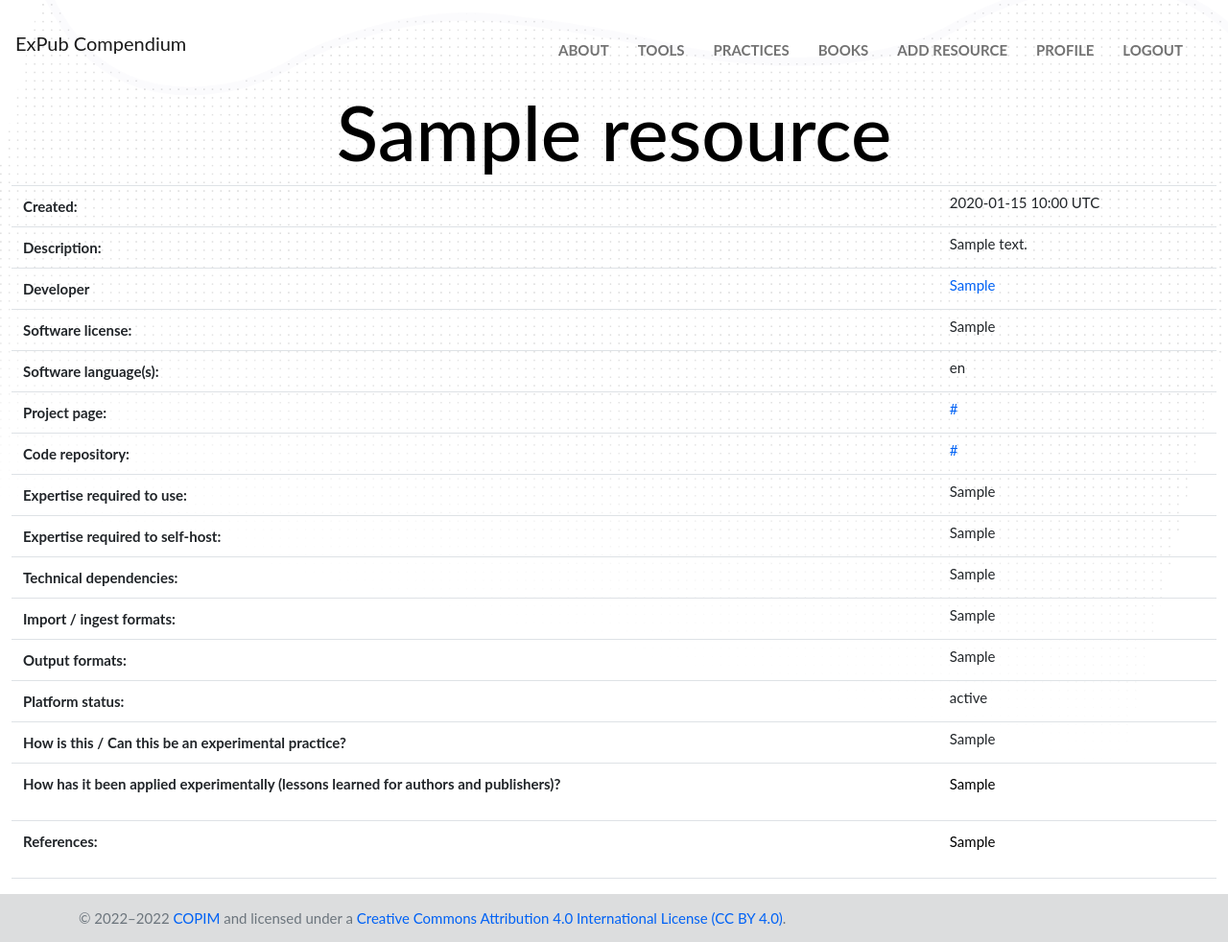
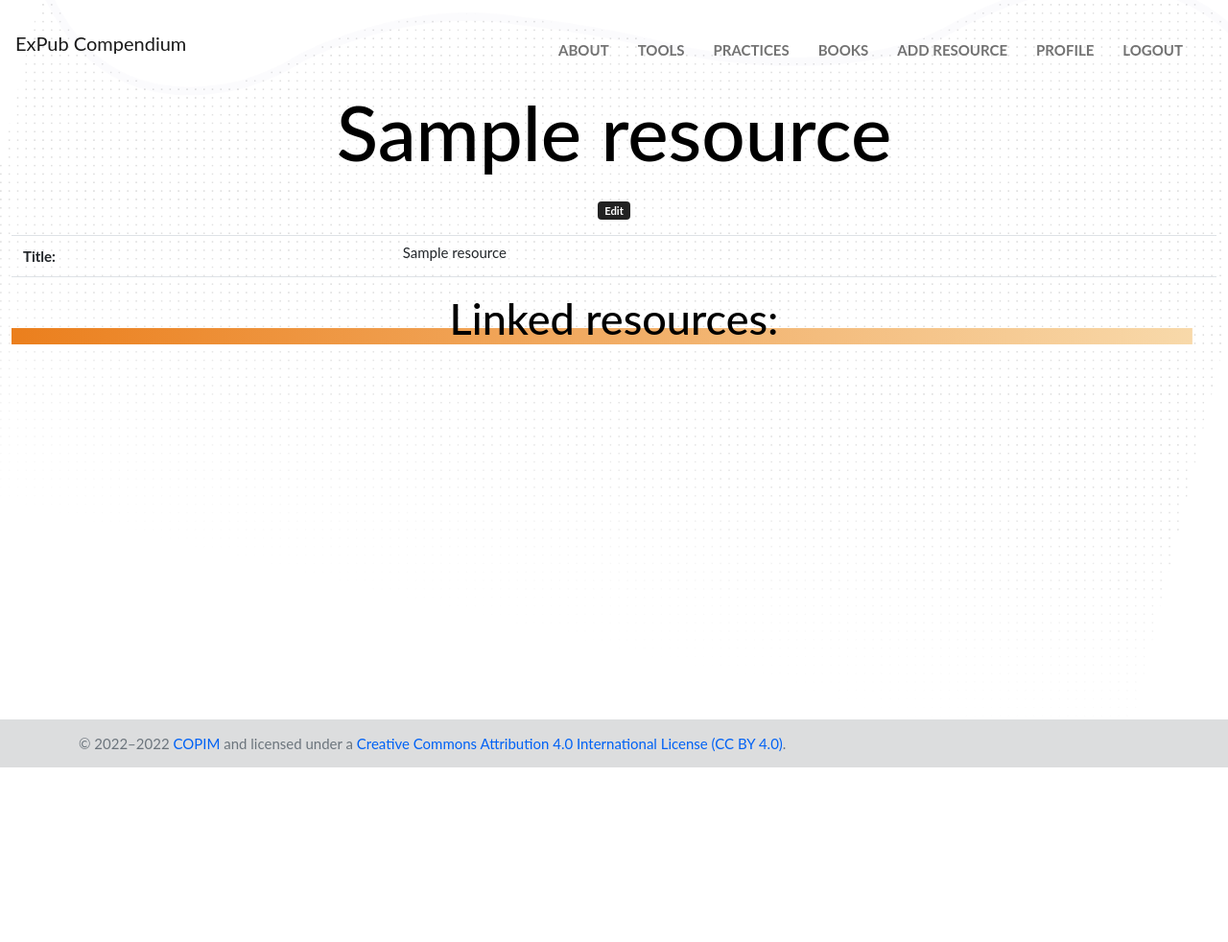
Before and after one commit to COPIM/expub_compendium, a Flask app: page /books/1 in a window 1280 px wide. Shown: the whole page at 96% size. After the commit the page ends 800 px from the top, so only its background shows below. Run offline with Flask 2, Linux system fonts and the light colour scheme; a user stored in the database is signed in; tables that the repository leaves empty hold one stand-in row (values such as "Sample post"); some libraries are stand-ins or nearby versions.

Commit message:
adding books functions

```diff
--- a/web/app/practice.py
+++ b/web/app/practice.py
@@ -56,7 +56,7 @@ def edit_practice(practice_id):
 
             return redirect(url_for('practice.get_practices',_external=True,_scheme=os.environ.get('SSL_SCHEME')))
 
-    return render_template('edit.html', resource=practice, resource_dropdown=resource_dropdown, links=existing_relationships)
+    return render_template('edit.html', resource=practice, resource_dropdown=resource_dropdown, relationships=existing_relationships)
 
 # route for function to delete a single practice from the edit page
 @practice.route('/practices/<int:practice_id>/delete', methods=('POST',))
--- a/web/app/resources.py
+++ b/web/app/resources.py
@@ -9,6 +9,7 @@ from flask import Blueprint, render_template, request, flash, redirect, url_for
 from .models import Resource
 from werkzeug.exceptions import abort
 from . import db
+from isbntools.app import *
 
 # function to retrieve data about a single resource from the database
 def get_resource(resource_id):
@@ -39,3 +40,11 @@ def get_filter_values(field):
     # sort list by alphabetical order
     field_filter = sorted(field_filter)
     return field_filter
+
+def get_book_data(isbn):
+    try:
+        book = meta(isbn)
+        book.update(cover(isbn))
+        return book
+    except:
+        pass
--- /dev/null
+++ b/web/app/templates/book.html
@@ -0,0 +1,164 @@
+{% extends 'base.html' %}
+
+{% block content %}
+
+    {% if book['thumbnail'] %}
+        <img class="img-fluid mx-auto d-block" src={{ book['thumbnail'] }} alt="cover for {{ book['Title'] }}">
+    {% else %}
+        <div class="row">
+            <div class="col">
+                <h1 class="text-center">{% block title %} {{ book['Title'] or resource['name'] }} {% endblock %}</h1>
+            </div>
+        </div>
+    {% endif %}
+    {% if current_user.is_authenticated %}
+      <div class="row text-center py-3">
+          <a href="{{ url_for('book.edit_book', book_id=resource['id']) }}">
+              <span class="badge bg-dark">Edit</span>
+          </a>
+      </div>
+    {% endif %}
+    <div class="row">
+        <div class="col">
+            <table class="table table-hover">
+                <tbody>
+                    {% if book %}
+                        <!-- fields for books from isbntools -->
+                        {% if book['Title'] %}
+                        <tr>
+                            <th>
+                                Title:
+                            </th>
+                            <td>
+                                {{ book['Title'] }}
+                            </td>
+                        </tr>
+                        {% endif %}
+                        {% if book['Authors'] %}
+                        <tr>
+                            {% if book['Authors']|length > 1 %}
+                            <th>
+                                Authors:
+                            </th>
+                            <td>
+                                {% for author in book['Authors'] %}
+                                    {{ author }},
+                                {% endfor %}
+                            </td>
+                            {% else %}
+                            <th>
+                                Author:
+                            </th>
+                            <td>
+                                {% for author in book['Authors'] %}
+                                    {{ author }}
+                                {% endfor %}
+                            </td>
+                            {% endif %}
+                        </tr>
+                        {% endif %}
+                        {% if book['ISBN-13'] %}
+                        <tr>
+                            <th>
+                                ISBN-13:
+                            </th>
+                            <td>
+                                {{ book['ISBN-13'] }}
+                            </td>
+                        </tr>
+                        {% endif %}
+                        {% if book['Year'] %}
+                        <tr>
+                            <th>
+                                Publication year:
+                            </th>
+                            <td>
+                                {{ book['Year'] }}
+                            </td>
+                        </tr>
+                        {% endif %}
+                        {% if book['Publisher'] %}
+                        <tr>
+                            <th>
+                                Publisher:
+                            </th>
+                            <td>
+                                {{ book['Publisher'] }}
+                            </td>
+                        </tr>
+                        {% endif %}
+                    {% else %}
+                        <!-- fields for books from database -->
+                        {% if resource['name'] %}
+                        <tr>
+                            <th>
+                                Title:
+                            </th>
+                            <td>
+                                {{ resource['name'] }}
+                            </td>
+                        </tr>
+                        {% endif %}
+                        {% if resource['author'] %}
+                        <tr>
+                            <th>
+                                Author:
+                            </th>
+                            <td>
+                                {{ resource['author'] }}
+                            </td>
+                        </tr>
+                        {% endif %}
+                    {% endif %}
+                </tbody>
+            </table>
+        </div>
+    </div>
+    {% if relationships %}
+    <div class="row">
+        <div class="col">
+            <h2 class="text-center">Linked resources:</h2>
+        </div>
+    </div>
+    <div class="row">
+    {% for relationship in relationships %}
+        <div class="col-md-4 col-sm-6 py-3">
+        {% if relationship['type'] == 'tool' %}
+        <div class="card text-dark bg-tool mb-3">
+            <div class="card-body">
+                <a href="{{ url_for('tool.show_tool', tool_id=relationship['id']) }}">
+                    <h3 class="card-title text-center text-dark">{{ relationship['name'] }}</h3>
+                </a>
+                <p class="card-text">
+                    {{ relationship['description']|truncate(100) }}
+                </p>
+            </div>
+        </div>
+        {% elif relationship['type'] == 'practice' %}
+        <div class="card text-dark bg-practice mb-3">
+            <div class="card-body">
+                <a href="{{ url_for('practice.show_practice', practice_id=relationship['id']) }}">
+                    <h3 class="card-title text-center text-dark">{{ relationship['name'] }}</h3>
+                </a>
+                <p class="card-text">
+                    {{ relationship['description']|truncate(100) }}
+                </p>
+            </div>
+        </div>
+        {% elif relationship['type'] == 'book' %}
+        <div class="card text-dark bg-book mb-3">
+            <div class="card-body">
+                <a href="{{ url_for('book.show_book', book_id=relationship['id']) }}">
+                    <h3 class="card-title text-center text-dark">{{ relationship['name'] }}</h3>
+                </a>
+                <p class="card-text">
+                    {{ relationship['description']|truncate(100) }}
+                </p>
+            </div>
+        </div>
+        {% endif %}
+        </div>
+    {% endfor %}
+    </div>
+    {% endif %}
+{% endblock %}
--- a/web/app/templates/resource.html
+++ b/web/app/templates/resource.html
@@ -4,7 +4,7 @@
 
     <div class="row">
         <div class="col">
-            <h1 class="text-center">{% block title %} {{ resource['name'] }} {% endblock %}</h1>
+           <h1 class="text-center">{% block title %} {{ resource['name'] }} {% endblock %}</h1>
         </div>
     </div>
     {% if current_user.is_authenticated %}
@@ -17,12 +17,6 @@
       {% elif resource['type'] == 'practice' %}
       <div class="row text-center py-3">
           <a href="{{ url_for('practice.edit_practice', practice_id=resource['id']) }}">
-              <span class="badge bg-dark">Edit</span>
-          </a>
-      </div>
-      {% elif resource['type'] == 'book' %}
-      <div class="row text-center py-3">
-          <a href="{{ url_for('book.edit_book', book_id=resource['id']) }}">
               <span class="badge bg-dark">Edit</span>
           </a>
       </div>
@@ -231,17 +225,6 @@
                 </p>
             </div>
         </div>
-        {% elif relationship['type'] == 'book' %}
-        <div class="card text-dark bg-book mb-3">
-            <div class="card-body">
-                <a href="{{ url_for('book.show_book', book_id=relationship['id']) }}">
-                    <h3 class="card-title text-center text-dark">{{ relationship['name'] }}</h3>
-                </a>
-                <p class="card-text">
-                    {{ relationship['description']|truncate(100) }}
-                </p>
-            </div>
-        </div>
         {% endif %}
         </div>
     {% endfor %}
--- a/web/app/templates/resources.html
+++ b/web/app/templates/resources.html
@@ -27,7 +27,7 @@
               <ul class="filter-items">
                 {% for practice in practices_filter %}
                 <li {% if request.args.get('practice') == practice[0]|string %} class="fw-bold"{% endif %}>
-                  <a href="/tools?practice={{practice[0]}}">{{ practice[1] }}</a>
+                  <a href="/{{type + 's'}}?practice={{practice[0]}}">{{ practice[1] }}</a>
                 </li>
                 {% endfor %}
               </ul>
@@ -39,7 +39,7 @@
                   <ul id="filter-practice" class="collapse filter-items">
                     {% for practice in practices_filter %}
                     <li {% if request.args.get('practice') == practice[0]|string %} class="fw-bold"{% endif %}>
-                      <a href="/tools?practice={{practice[0]}}">{{ practice[1] }}</a>
+                      <a href="/{{type + 's'}}?practice={{practice[0]}}">{{ practice[1] }}</a>
                     </li>
                     {% endfor %}
                   </ul>
@@ -55,7 +55,7 @@
               <ul class="filter-items">
                 {% for language in languages_filter %}
                 <li {% if request.args.get('scriptingLanguage') == language %} class="fw-bold"{% endif %}>
-                  <a href="/tools?scriptingLanguage={{language}}">{{ language }}</a>
+                  <a href="/{{type}}?scriptingLanguage={{language}}">{{ language }}</a>
                 </li>
                 {% endfor %}
               </ul>
--- a/web/app/tool.py
+++ b/web/app/tool.py
@@ -23,7 +23,7 @@ def get_tools():
     tools = Resource.query.filter_by(type='tool')
     for key in request.args.keys():
         if key == 'practice':
-            query = 'SELECT Resource.* FROM Resource LEFT JOIN Relationship ON Resource.id=Relationship.first_resource_id WHERE Relationship.second_resource_id=' + request.args.get(key) + ';'
+            query = 'SELECT Resource.* FROM Resource LEFT JOIN Relationship ON Resource.id=Relationship.first_resource_id WHERE Relationship.second_resource_id=' + request.args.get(key) + ' AND Resource.type="tool";'
             tools = db.engine.execute(query)
         elif key == 'scriptingLanguage':
             regex = request.args.get(key) + "$|" + request.args.get(key) + "\s\/"
@@ -83,7 +83,7 @@ def edit_tool(tool_id):
 
             return redirect(url_for('tool.get_tools',_external=True,_scheme=os.environ.get('SSL_SCHEME')))
 
-    return render_template('edit.html', resource=tool, resource_dropdown=resource_dropdown, links=existing_relationships)
+    return render_template('edit.html', resource=tool, resource_dropdown=resource_dropdown, relationships=existing_relationships)
 
 # route for function to delete a single tool from the edit page
 @tool.route('/tools/<int:tool_id>/delete', methods=('POST',))
--- a/web/requirements.txt
+++ b/web/requirements.txt
@@ -5,3 +5,4 @@ flask-moment
 gunicorn
 pymysql
 markdown
+isbntools
```
Also changed, not shown: web/app/book.py (+24 -5 lines), web/app/templates/edit.html (+37 -5 lines).
